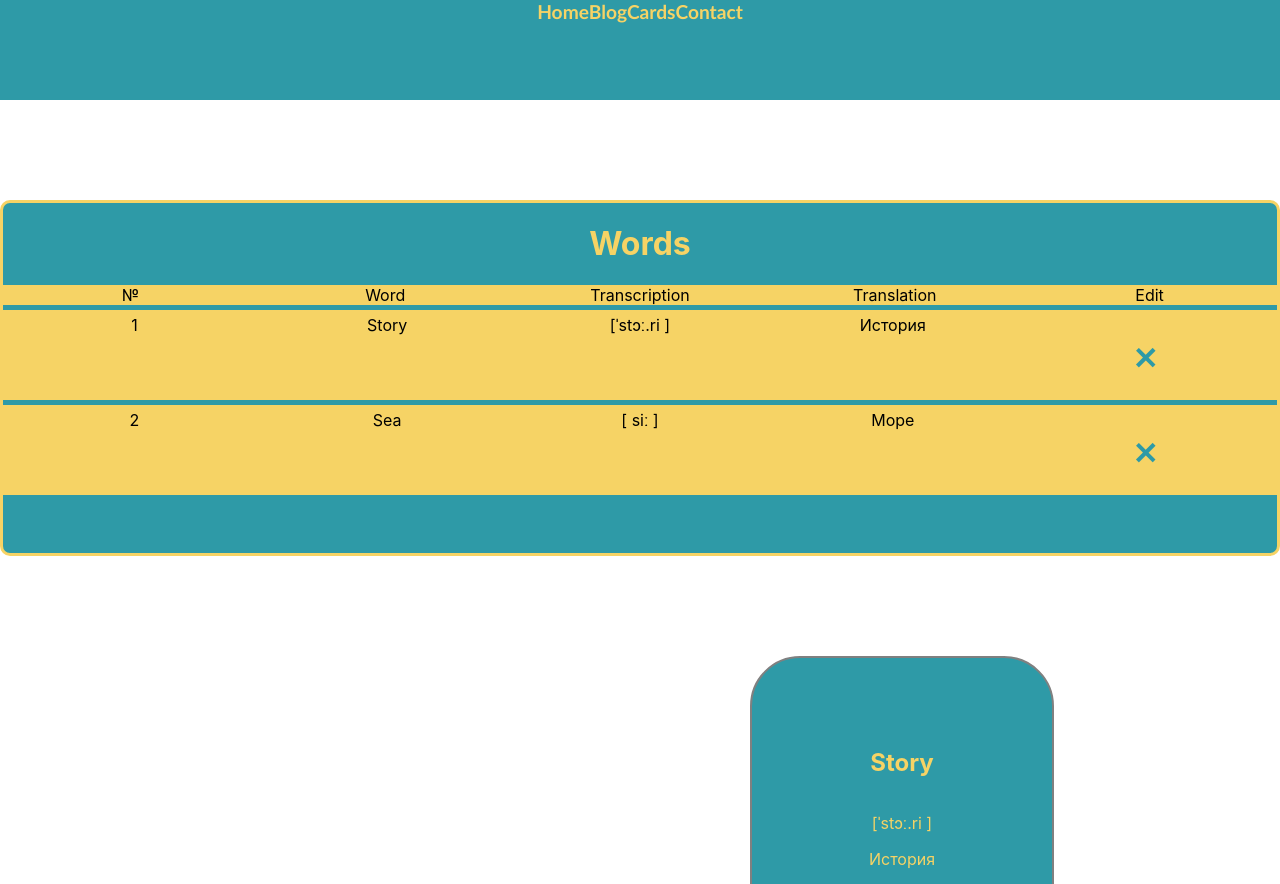
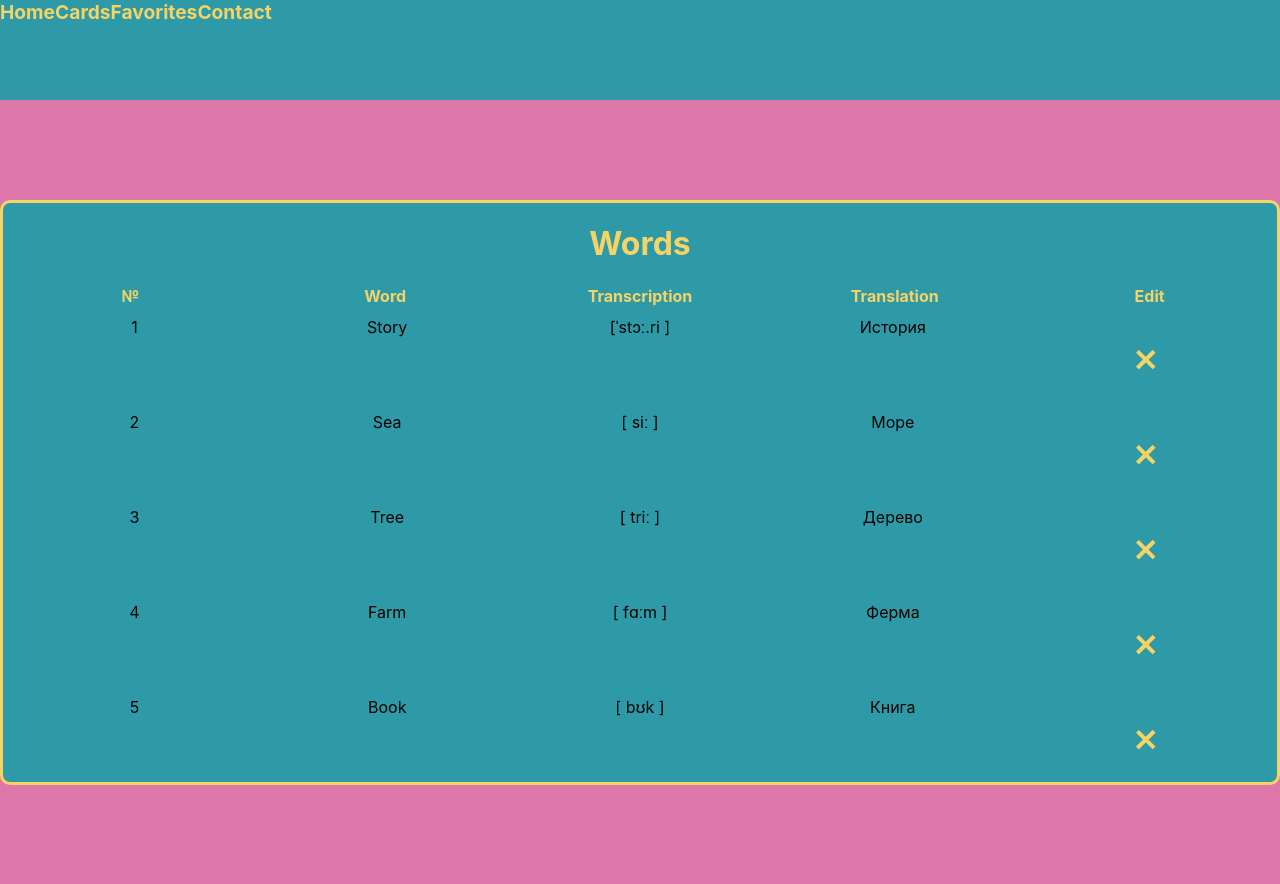
Before and after one commit to Milky-20/My-best-project, a React (Create React App) app: page / in a window 1280 px wide. Shown: the top 884 px of the page. Built offline with nearby package versions, Linux system fonts and the light colour scheme.

Commit message:
слайдер

```diff
--- a/src/App.css
+++ b/src/App.css
@@ -1,27 +1,12 @@
 .App {
-  text-align: center;
-}
+  background-color:	#dd77aa;
 
-.App-logo {
-  height: 40vmin;
-  pointer-events: none;
 }
 
 @media (prefers-reduced-motion: no-preference) {
   .App-logo {
     animation: App-logo-spin infinite 20s linear;
   }
-}
-
-.App-header {
-  background-color: #282c34;
-  min-height: 100vh;
-  display: flex;
-  flex-direction: column;
-  align-items: center;
-  justify-content: center;
-  font-size: calc(10px + 2vmin);
-  color: white;
 }
 
 .App-link {
--- a/src/App.js
+++ b/src/App.js
@@ -1,4 +1,3 @@
-import logo from './logo.svg';
 import './App.css';
 import Card from './components/Card'
 import Footer from './components/Footer';
@@ -11,7 +10,7 @@ function App() {
     <div className="App">
       <Header/>
       <Main/>
-   {
+   {/* {
     cards.map((cardi, i) =>
     <Card
     key = {i}
@@ -20,7 +19,8 @@ function App() {
     trunslate = {cardi.trunslate}
     />
     )
-   }
+   } */}
+   <Card/>
    <Footer/>
     </div>
   );
--- a/src/components/Card.jsx
+++ b/src/components/Card.jsx
@@ -1,20 +1,44 @@
 import React, {useState} from 'react';
 import '../style/card.css';
+import cards from './Massiv.js';
 
 function Card (props) {
   const [pressed, setPressed] = useState(false);
-
+  const [index, setIndex] = useState(0);
   const handleChange = () => {
       setPressed(!pressed);
   }
 
+let onecard = cards[index];
+
+const cardForward = () => {
+if (index + 1 >= cards.length){
+  setIndex(0);
+} else  setIndex(index + 1);
+}
+
+const cardBack = () => {
+if (index - 1 < 0){
+  setIndex(cards.length - 1);
+} else setIndex(index - 1);
+}
+
 return(
-    <div className='card'>
-      <div className='card-name'><h2>{props.name}</h2></div>
-        <div className='card-transcription'><p>[{props.transcription}]</p></div>
-       <div><p className='card-trunslate'>{props.trunslate}</p></div>
-       <button className='card-btn' onClick={handleChange}>{pressed ? props.trunslate: "Trunslate"}</button>
+  <div>
+    <button className='card__btn__back' onClick={cardBack}>Назад</button>
+    <div className='card' {...index}>
+      <div>
+      <div className='card-name'><h2>{onecard.name}</h2></div>
+        <div className='card-transcription'><p>[{onecard.transcription}]</p></div>
+       <div><p className='card-trunslate'>{onecard.trunslate}</p></div>
+       <button className='card-btn' onClick={handleChange}>{pressed ? onecard.trunslate: "Trunslate"}</button>
+       </div>
     </div>
+     <div>
+
+     <button className='card__btn__forward' onClick={cardForward}>Вперед</button>
+     </div>
+     </div>
 )
 }
 
--- a/src/components/Footer.jsx
+++ b/src/components/Footer.jsx
@@ -2,7 +2,7 @@ import '../style/footer.css';
 
 function Footer (props) {
 return(
-    <div class="footer">&copy;
+    <div className="footer">&copy;
     <span id="year"> </span>
     <span> Your Company Name. All rights reserved.</span>
     </div>
--- a/src/components/Header.jsx
+++ b/src/components/Header.jsx
@@ -3,10 +3,10 @@ import '../style/header.css';
 function Header (props) {
 return(
     <div className='header'>
-  <span className='home'>Home</span>
-  <span className='blog'>Blog</span>
-  <span className='cardes'>Cards</span>
-  <span className='contact'>Contact</span>
+  <span className='home allText'>Home</span>
+  <span className='cardes allText'>Cards</span>
+  <span className='favorites allText'>Favorites</span>
+  <span className='contact allText'>Contact</span>
     </div>
 )
 }
--- a/src/components/List.jsx
+++ b/src/components/List.jsx
@@ -1,4 +1,5 @@
 import '../style/main.css'
+import Edit from '../assets/edit.jpg'
 
 function List(props){
     return(
@@ -7,6 +8,7 @@ function List(props){
         <span>{props.name}</span>
         <span>[{props.transcription}]</span>
         <span>{props.trunslate}</span>
+
         <div className="cl-btn-7"></div>
         </div>
     )
--- a/src/components/Main.jsx
+++ b/src/components/Main.jsx
@@ -8,13 +8,13 @@ function Main(props){
 <div className="cards">
 <h1 className="admin__title">Words</h1>
 
-    <div class="card__list">
-        <div class="card__menu">
-          <span class="card__text">№</span>
-          <span class="card__text">Word</span>
-          <span class="card__text">Transcription</span>
-          <span class="card__text">Translation</span>
-          <span class="card__text">Edit</span>
+    <div className="card__list">
+        <div className="card__menu">
+          <th className="card__text">№</th>
+          <th className="card__text">Word</th>
+          <th className="card__text">Transcription</th>
+          <th className="card__text">Translation</th>
+          <th className="card__text">Edit</th>
         </div>
         </div>
 
--- a/src/components/Massiv.js
+++ b/src/components/Massiv.js
@@ -10,6 +10,24 @@ const cards = [
     name: "Sea",
     transcription: " siː ",
     trunslate: "Море",
+  },
+  {
+    number: "3",
+    name: "Tree",
+    transcription: " triː ",
+    trunslate: "Дерево",
+  },
+  {
+    number: "4",
+    name: "Farm",
+    transcription: " fɑːm ",
+    trunslate: "Ферма",
+  },
+  {
+    number: "5",
+    name: "Book",
+    transcription: " bʊk ",
+    trunslate: "Книга",
   }
 ]
 
--- a/src/style/card.css
+++ b/src/style/card.css
@@ -3,10 +3,11 @@
     height: 300px;
     width: 300px;
     margin-left: 750px;
-    margin-bottom: 200px;
+    margin-bottom: 100px;
     background: #2e9aa7;
     color: #f6d365;
     border-radius: 50px;
+    text-align: center;
    }
    .card-name{
     display: flex;
@@ -19,3 +20,7 @@
     background: #f6d365;
     border: #f6d365;
    }
+
+   .card__btn__back{
+
+   }
--- a/src/style/footer.css
+++ b/src/style/footer.css
@@ -14,4 +14,5 @@
     justify-content: center;
     align-items: center;
     gap: 0.2rem;
+    text-align: center;
   }
--- a/src/style/header.css
+++ b/src/style/header.css
@@ -2,11 +2,10 @@
   background-color: #2e9aa7;
   height: 100px;
   color: #f6d365;
-  font-family:'Gill Sans', 'Gill Sans MT', Calibri, 'Trebuchet MS', sans-serif;
   font-size: larger;
   font-weight: bolder;
 }
 
-.home{
+.allText{
   margin-top: 50px;
 }
--- a/src/style/main.css
+++ b/src/style/main.css
@@ -4,6 +4,7 @@
     display: flex;
     justify-content: center;
     align-items: center;
+    text-align: center;
   }
 
   .cards {
@@ -17,16 +18,15 @@
   .card__item {
     display: grid;
     grid-template-columns: 1fr 1fr 1fr 1fr 1fr ;
-    background-color: #f6d365;
+    /* background-color: #f6d365; */
     padding: 5px;
     margin-top: 5px;
   }
   .card__menu {
     display: grid;
     grid-template-columns: 1fr 1fr 1fr 1fr 1fr ;
-    background-color: #f6d365;
+   color: #f6d365;
   }
-
   .card__logo {
     max-width: 30px;
   }
@@ -54,7 +54,7 @@
 }
 .cl-btn-7:before {
     content: '+';
-    color: #2e9aa7;
+    color: #f6d365;
     position: absolute;
     z-index: 2;
     transform: rotate(45deg);
@@ -72,7 +72,7 @@
     width: 100%;
     height: 100%;
     border-radius: 100%;
-    background: #2e9aa7;
+    background: #f6d365;
     z-index: 1;
     transition: all 0.3s cubic-bezier(0.77, 0, 0.2, 0.85);
     transform: scale(0.01);
```
Also changed, not shown: src/assets/edit.jpg (added).
